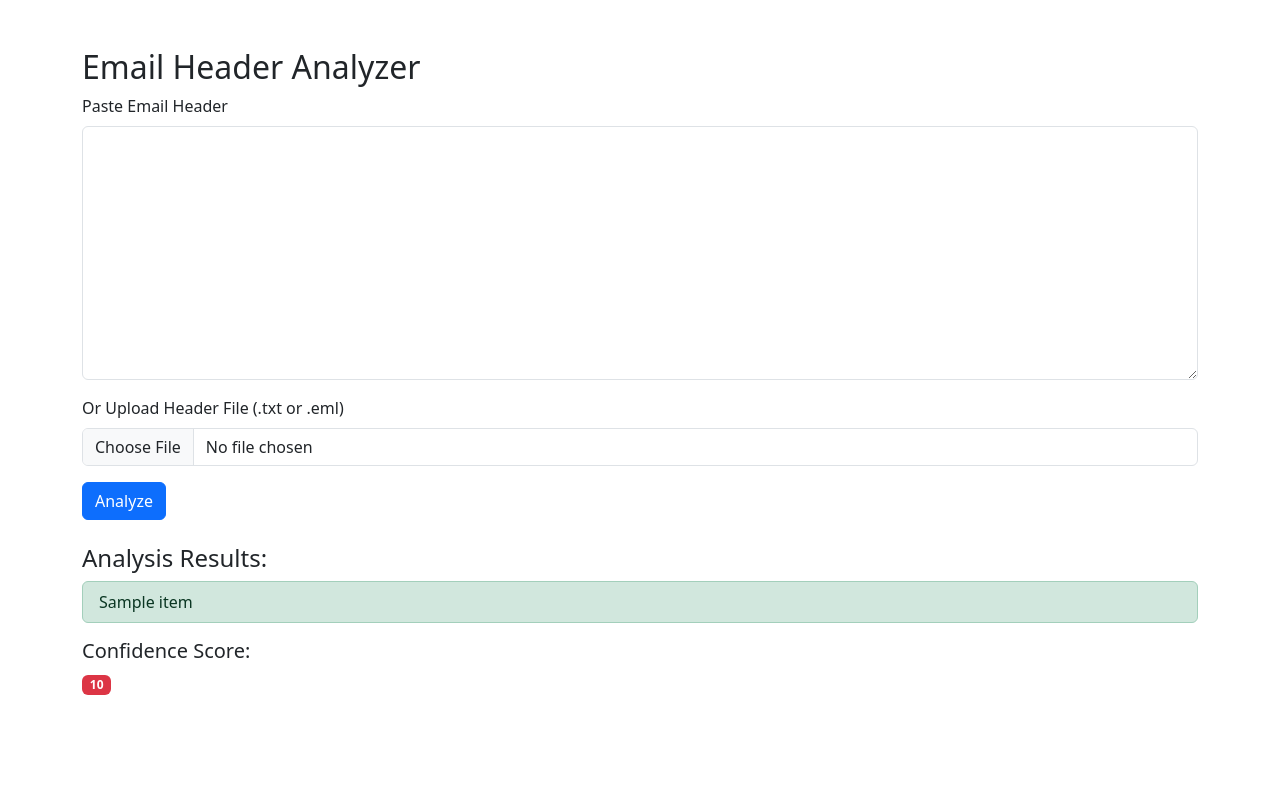
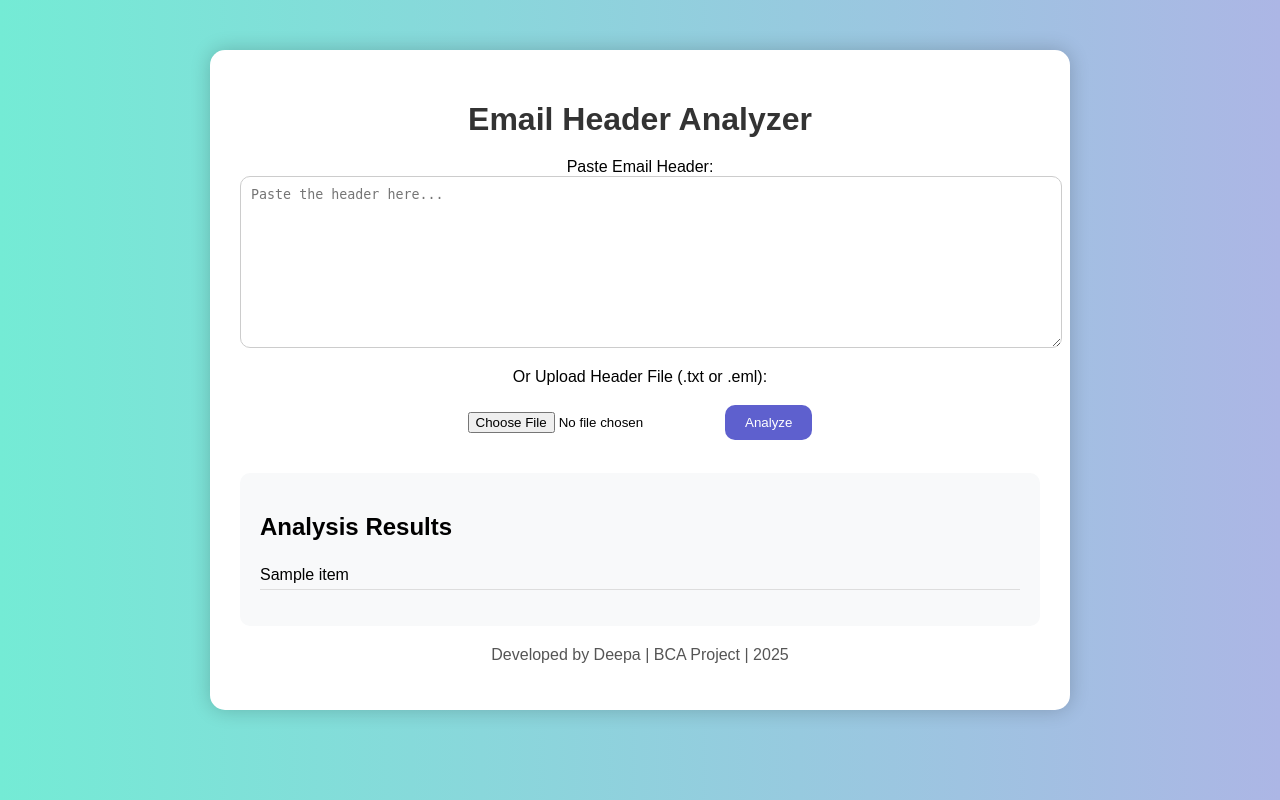
Before and after one commit to Deepashett/Email-Header-Analyzer-, a Flask app: template templates/index.html in a window 1280 px wide. Run offline with Flask 3, Linux system fonts and the light colour scheme; the template is opened without the code that fills it: most values are stand-ins (such as "Sample title", 1, 10 or a date in 2020).

Commit message:
Updated project files

```diff
--- a/app.py
+++ b/app.py
@@ -1,106 +1,66 @@
 from flask import Flask, render_template, request
-from werkzeug.utils import secure_filename
 import os
-import re
 
 app = Flask(__name__)
+app.config['UPLOAD_FOLDER'] = 'uploads'
 
-UPLOAD_FOLDER = 'uploads'
-ALLOWED_EXTENSIONS = {'txt', 'eml'}
-app.config['UPLOAD_FOLDER'] = UPLOAD_FOLDER
+def analyze_header(header_content):
+    result = []
+    email_from = ""
+    return_path = ""
+    spf = ""
+    dkim = ""
+    dmarc = ""
+    ip_address = ""
+    for line in header_content.splitlines():
+        line_lower = line.lower()
+        if line_lower.startswith("from:"):
+            email_from = line.split(":", 1)[1].strip()
+        elif line_lower.startswith("return-path:"):
+            return_path = line.split(":", 1)[1].strip()
+        elif "spf=" in line_lower:
+            spf = line.split("spf=")[-1].split()[0]
+        elif "dkim=" in line_lower:
+            dkim = line.split("dkim=")[-1].split()[0]
+        elif "dmarc=" in line_lower:
+            dmarc = line.split("dmarc=")[-1].split()[0]
+        elif "received: from" in line_lower and "[" in line:
+            ip_address = line.split("[")[-1].split("]")[0]
+    if email_from:
+        result.append(f"From: {email_from}")
+    if return_path:
+        result.append(f"Return Path: {return_path}")
+    if spf:
+        result.append(f"SPF: {spf}")
+    if dkim:
+        result.append(f"DKIM: {dkim}")
+    if dmarc:
+        result.append(f"DMARC: {dmarc}")
+    if ip_address:
+        result.append(f"IP Address: {ip_address}")
+    if "fail" in (spf + dkim + dmarc).lower():
+        risk = "High"
+    elif "pass" in (spf + dkim + dmarc).lower():
+        risk = "Medium"
+    else:
+        risk = "Low"
+    result.append(f"Risk Level: {risk}")
+    return result
 
-def allowed_file(filename):
-    return '.' in filename and filename.rsplit('.', 1)[1].lower() in ALLOWED_EXTENSIONS
+@app.route('/', methods=['GET', 'POST'])
+def index():
+    result = None
+    if request.method == 'POST':
+        header_content = request.form.get('header')
+        file = request.files.get('file')
+        if file and file.filename != '':
+            file_path = os.path.join(app.config['UPLOAD_FOLDER'], file.filename)
+            file.save(file_path)
+            with open(file_path, 'r', encoding='utf-8') as f:
+                header_content = f.read()
+        if header_content:
+            result = analyze_header(header_content)
+    return render_template('index.html', result=result)
 
-def extract_email(field):
-    match = re.search(r'<(.+?)>', field)
-    return match.group(1) if match else field.strip()
-
-def analyze_header(header_text):
-    result = []
-    warnings = 0
-
-    lines = header_text.splitlines()
-    from_field = ""
-    return_path_field = ""
-    spf_result = ""
-    dkim_result = ""
-    dmarc_result = ""
-    subject_line = ""
-
-    for line in lines:
-        if line.lower().startswith("from:"):
-            from_field = line.split(":", 1)[1].strip()
-        elif line.lower().startswith("return-path:"):
-            return_path_field = line.split(":", 1)[1].strip()
-        elif "spf=" in line.lower():
-            match = re.search(r"spf=(\w+)", line, re.IGNORECASE)
-            if match:
-                spf_result = match.group(1)
-        elif "dkim=" in line.lower():
-            match = re.search(r"dkim=(\w+)", line, re.IGNORECASE)
-            if match:
-                dkim_result = match.group(1)
-        elif "dmarc=" in line.lower():
-            match = re.search(r"dmarc=(\w+)", line, re.IGNORECASE)
-            if match:
-                dmarc_result = match.group(1)
-        elif line.lower().startswith("subject:"):
-            subject_line = line.split(":", 1)[1].strip()
-
-    from_email = extract_email(from_field)
-    return_path_email = extract_email(return_path_field)
-
-    if return_path_field:
-        if from_email.lower() != return_path_email.lower():
-            result.append("⚠️ 'From' and 'Return-Path' mismatch.")
-            warnings += 1
-    else:
-        result.append("⚠️ 'Return-Path' missing.")
-        warnings += 1
-
-    if spf_result != "pass":
-        result.append("⚠️ SPF failed.")
-        warnings += 1
-    if dkim_result != "pass":
-        result.append("⚠️ DKIM failed.")
-        warnings += 1
-    if dmarc_result != "pass":
-        result.append("⚠️ DMARC failed.")
-        warnings += 1
-
-    if re.search(r"(urgent|verify|confirm|suspended)", subject_line, re.IGNORECASE):
-        result.append("⚠️ Suspicious keywords in subject.")
-        warnings += 1
-
-    if warnings == 0:
-        score = "Low Risk"
-    elif warnings <= 2:
-        score = "Medium Risk"
-    else:
-        score = "High Risk"
-
-    return result, score
-
-@app.route("/", methods=["GET", "POST"])
-def index():
-    result = []
-    score = ""
-    if request.method == "POST":
-        header_text = request.form.get("header", "")
-        file = request.files.get("file")
-
-        if file and allowed_file(file.filename):
-            filename = secure_filename(file.filename)
-            filepath = os.path.join(app.config['UPLOAD_FOLDER'], filename)
-            file.save(filepath)
-            with open(filepath, "r", encoding="utf-8") as f:
-                header_text = f.read()
-
-        if header_text:
-            result, score = analyze_header(header_text)
-
-    return render_template("index.html", result=result, score=score)
-
-if __name__ == "__main__":
+if __name__== '__main__':
     app.run(debug=True)
--- /dev/null
+++ b/static/style.css
@@ -0,0 +1,63 @@
+body {
+    background: linear-gradient(to right, #74ebd5, #ACB6E5);
+    font-family: Arial, sans-serif;
+    margin: 0;
+    padding: 0;
+}
+.container {
+    width: 80%;
+    max-width: 800px;
+    margin: 50px auto;
+    background: white;
+    padding: 30px;
+    border-radius: 15px;
+    box-shadow: 0 0 20px rgba(0,0,0,0.2);
+}
+h1 {
+    text-align: center;
+    color: #333;
+    margin-bottom: 20px;
+}
+form {
+    text-align: center;
+    margin-bottom: 30px;
+}
+textarea {
+    width: 100%;
+    height: 150px;
+    border-radius: 10px;
+    padding: 10px;
+    border: 1px solid #ccc;
+}
+input[type="file"] {
+    margin: 10px 0;
+}
+button {
+    background-color: #5e60ce;
+    color: white;
+    padding: 10px 20px;
+    border: none;
+    border-radius: 10px;
+    cursor: pointer;
+}
+button:hover {
+    background-color: #6930c3;
+}
+.results {
+    background: #f8f9fa;
+    padding: 20px;
+    border-radius: 10px;
+}
+.results ul {
+    list-style-type: none;
+    padding: 0;
+}
+.results li {
+    padding: 5px 0;
+    border-bottom: 1px solid #ddd;
+}
+footer {
+    text-align: center;
+    margin-top: 20px;
+    color: #555;
+}
--- a/templates/index.html
+++ b/templates/index.html
@@ -1,48 +1,35 @@
 <!DOCTYPE html>
-<html>
+<html lang="en">
 <head>
+    <meta charset="UTF-8">
     <title>Email Header Analyzer</title>
-    <link href="https://cdn.jsdelivr.net/npm/bootstrap@5.3.0/dist/css/bootstrap.min.css" rel="stylesheet">
+    <link rel="stylesheet" href="{{ url_for('static', filename='style.css') }}">
 </head>
 <body>
-<div class="container mt-5">
-    <h2>Email Header Analyzer</h2>
-
+    <div class="container">
+        <h1>Email Header Analyzer</h1>
         <form method="POST" enctype="multipart/form-data">
-        <div class="mb-3">
-            <label for="header" class="form-label">Paste Email Header</label>
-            <textarea name="header" class="form-control" rows="10"></textarea>
-        </div>
-
-        <div class="mb-3">
-            <label for="file" class="form-label">Or Upload Header File (.txt or .eml)</label>
-            <input type="file" name="file" class="form-control">
-        </div>
-
-        <button type="submit" class="btn btn-primary">Analyze</button>
+            <label>Paste Email Header:</label>
+            <textarea name="header" placeholder="Paste the header here..."></textarea>
+            <p>Or Upload Header File (.txt or .eml):</p>
+            <input type="file" name="file">
+            <button type="submit">Analyze</button>
         </form>
 
         {% if result %}
-    <div class="mt-4">
-        <h4>Analysis Results:</h4>
-        <ul class="list-group">
+        <div class="results">
+            <h2>Analysis Results</h2>
+            <ul>
                 {% for item in result %}
-            <li class="list-group-item {% if '⚠️' in item %}list-group-item-danger{% else %}list-group-item-success{% endif %}">
-                {{ item }}
-            </li>
+                <li>{{ item }}</li>
                 {% endfor %}
             </ul>
         </div>
         {% endif %}
 
-    {% if score %}
-    <div class="mt-3">
-        <h5>Confidence Score:</h5>
-        <span class="badge {% if score == 'Low Risk' %}bg-success{% elif score == 'Medium Risk' %}bg-warning text-dark{% else %}bg-danger{% endif %}">
-            {{ score }}
-        </span>
-    </div>
-    {% endif %}
+        <footer>
+            <p>Developed by Deepa | BCA Project | 2025</p>
+        </footer>
     </div>
 </body>
 </html>
```
Also changed, not shown: uploads/sample_email.txt (added, +16 -0 lines), 1 other file. Lines whose indentation alone changed are shown as unchanged.
